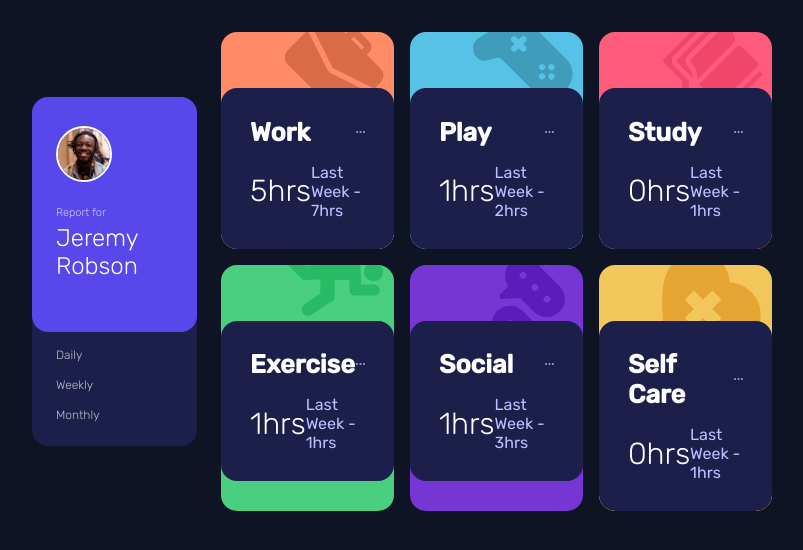
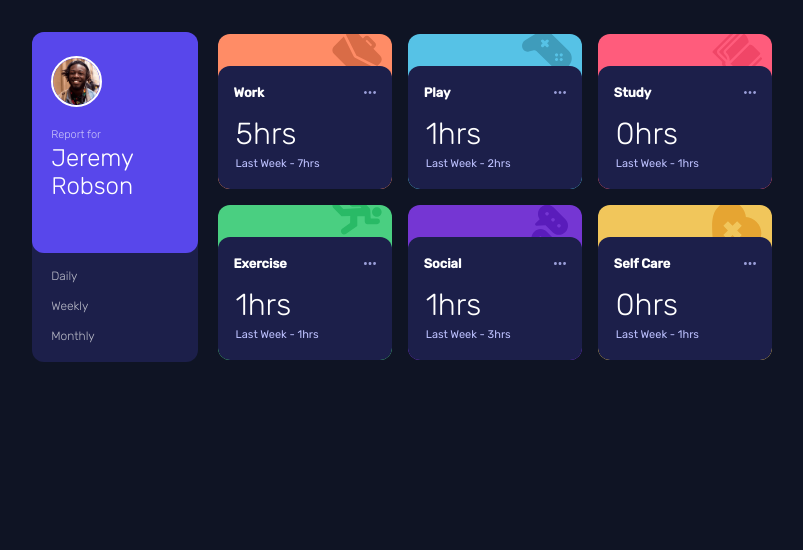
Before and after one commit to AyeTone/Time-Tracking-Dashboard, a React (Create React App) app: page / in a window 1280 px wide. Shown: the top 550 px of the page, without its empty margins (238-1041 px from the left). Built offline with nearby package versions, Linux system fonts and the light colour scheme.

Commit message:
Tablet Styles Complete

```diff
--- a/src/components/Cards/Card/CardStyles.jsx
+++ b/src/components/Cards/Card/CardStyles.jsx
@@ -1,16 +1,21 @@
 import { keyframes } from "styled-components";
 import styled from "styled-components";
+import { tablet } from "../../../responsive";
 
 export const Container = styled.div`
   position: relative;
   overflow: hidden;
-  z-index: 1;
+  z-index: 3;
 
   width: 100%;
   background-color: ${(props) => props.bg};
   padding-top: 3.5rem;
 
   border-radius: var(--borderRad);
+
+  ${tablet({
+    paddingTop: "2rem",
+  })}
 `;
 
 export const BgImage = styled.img`
@@ -20,6 +25,12 @@ export const BgImage = styled.img`
   right: 10px;
 
   width: 100px;
+
+  ${tablet({
+    width: "50px",
+
+    top: "-4px",
+  })}
 `;
 
 export const CardInfo = styled.div`
@@ -36,6 +47,10 @@ export const CardInfo = styled.div`
   &:active {
     background-color: var(--Font);
   }
+
+  ${tablet({
+    padding: "1.2rem 1rem",
+  })}
 `;
 
 export const Heading = styled.div`
@@ -46,6 +61,10 @@ export const Heading = styled.div`
 
 export const Title = styled.h2`
   font-size: 1.6rem;
+
+  ${tablet({
+    fontSize: "13px",
+  })}
 `;
 
 export const Dots = styled.img`
@@ -57,6 +76,10 @@ export const Dots = styled.img`
   &:hover {
     opacity: 1;
   }
+
+  ${tablet({
+    width: "12px",
+  })}
 `;
 
 export const Times = styled.div`
@@ -65,13 +88,27 @@ export const Times = styled.div`
   align-items: center;
 
   margin-top: 1rem;
+
+  ${tablet({
+    flexDirection: "column",
+    alignItems: "unset",
+    gap: "5px",
+
+    marginLeft: "2px",
+  })}
 `;
 
 export const CurrentTime = styled.p`
   font-size: 1.9rem;
   font-weight: lighter;
+
+  ${tablet({})}
 `;
 
 export const PrevTime = styled.p`
   color: var(--CardHover);
+
+  ${tablet({
+    fontSize: "11px",
+  })}
 `;
--- a/src/components/UserCard/UserCardStyles.jsx
+++ b/src/components/UserCard/UserCardStyles.jsx
@@ -23,11 +23,11 @@ export const User = styled.div`
   border-radius: var(--borderRad);
 
   ${tablet({
-    padding: "1.8rem 1.5rem",
+    padding: "1.5rem 1.2rem",
 
     flexDirection: "column",
     alignItems: "unset",
-    gap: "1.5rem",
+    gap: "1.3rem",
   })}
 `;
 
@@ -38,7 +38,7 @@ export const UserImage = styled.img`
   margin-left: 3rem;
 
   ${tablet({
-    width: "48%",
+    width: "40%",
     marginLeft: "unset",
   })}
 `;
@@ -48,7 +48,7 @@ export const UserInfo = styled.div`
   gap: 0.8rem;
 
   ${tablet({
-    gap: "0.3rem",
+    gap: "3px",
   })}
 `;
 
@@ -68,7 +68,7 @@ export const UserName = styled.h1`
 
   ${tablet({
     fontSize: "1.5rem",
-    marginBottom: "1.5rem",
+    marginBottom: "1.8rem",
   })}
 `;
 
@@ -80,7 +80,7 @@ export const TimeFrames = styled.div`
   padding: 2rem;
 
   ${tablet({
-    padding: "1rem 1.5rem 1.5rem",
+    padding: "1rem 1.2rem 1.2rem",
 
     flexDirection: "column",
     gap: "1rem",
--- a/src/index.css
+++ b/src/index.css
@@ -10,7 +10,7 @@
   --CardDF: hsl(235, 46%, 20%);
   --Font: hsl(235, 45%, 61%);
   --CardHover: hsl(236, 100%, 87%);
-  --borderRad: 1rem;
+  --borderRad: 12px;
 }
 
 
@@ -49,6 +49,6 @@ body {
     max-width: 740px;
 
     flex-direction: row;
-    gap: 1.5rem;
+    gap: 1.2rem;
   }
 }
```
